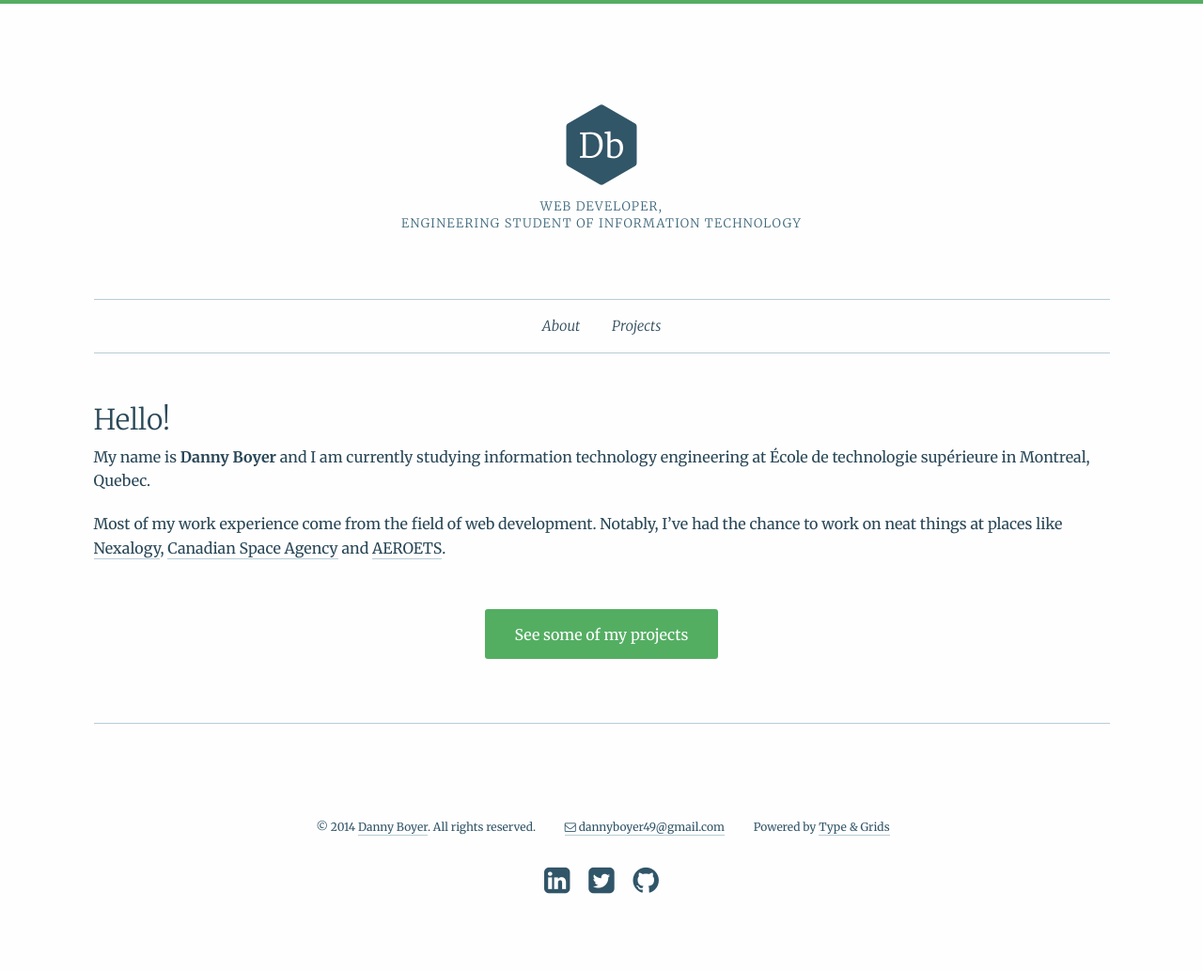
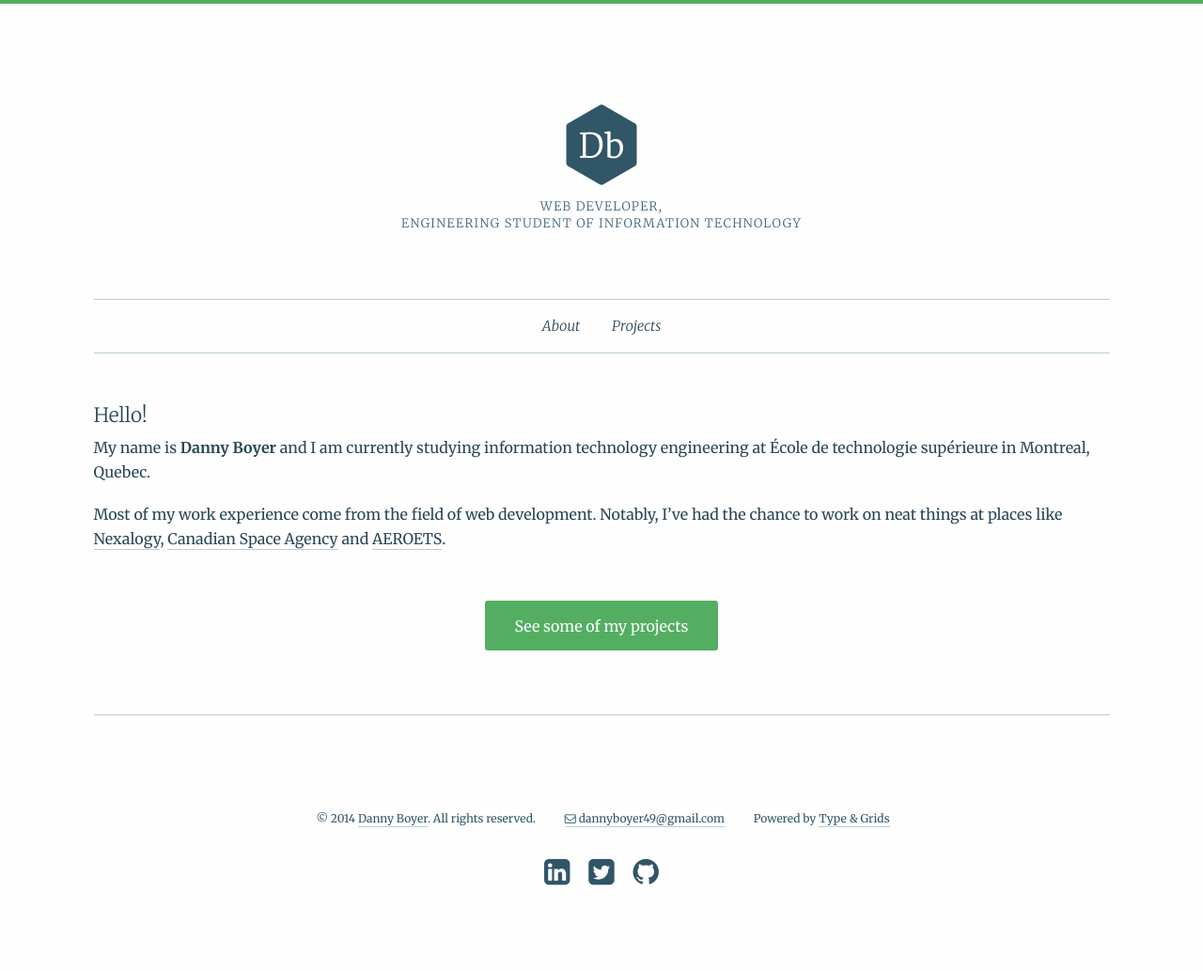
Before and after one commit to dannyboyer/dannyboyer.github.io, a Jekyll site: the page built from index.md, in a window 1280 px wide. Shown: the whole page at 94% size. Built offline with Jekyll 4.4.1, drawn with Linux system fonts in a browser that asks for light colours.

Commit message:
css header fix

```diff
--- a/index.md
+++ b/index.md
@@ -3,7 +3,7 @@ title: Danny Boyer | About
 layout: default
 ---
 
-##Hello!
+###Hello!
 
 
 My name is **Danny Boyer** and I am currently studying information technology engineering at École de technologie supérieure in Montreal, Quebec.
```
Also changed, not shown: projects/index.md (+1 -1 lines).
